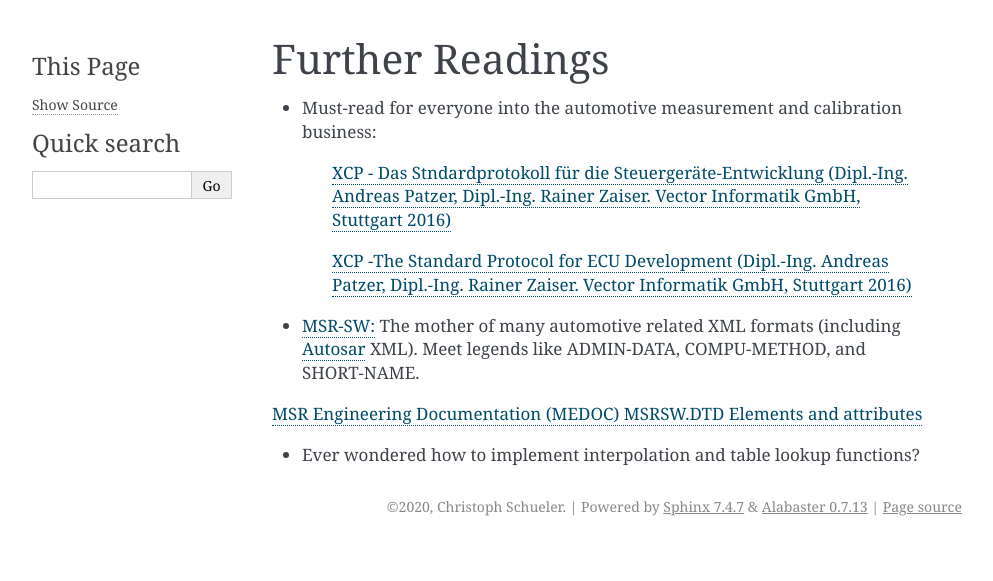
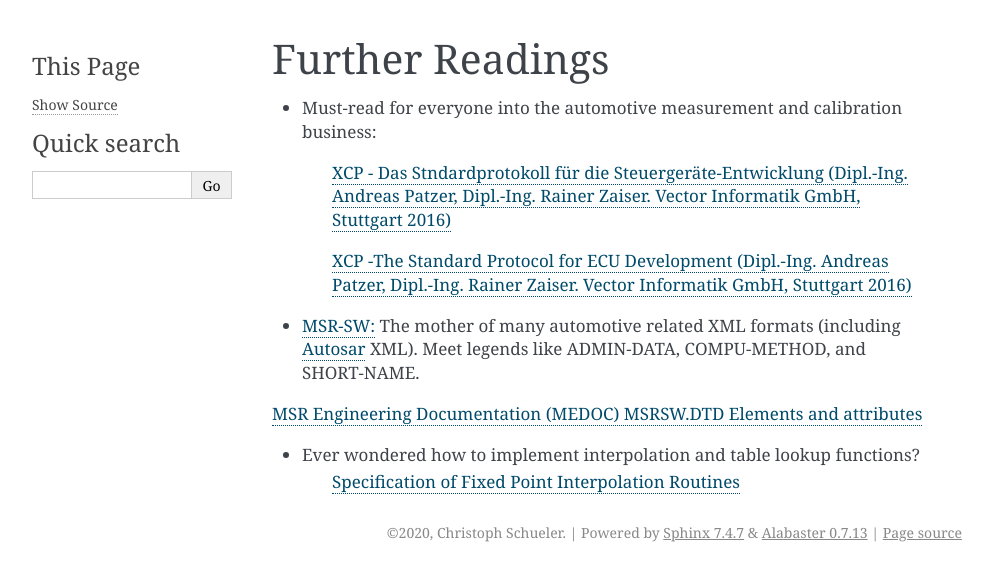
Before and after one commit to christoph2/asamint, a Sphinx documentation site: the page built from docs/further_readings.rst, in a window 1280 px wide. Shown: the top 581 px of the page, without its empty margins (148-1141 px from the left). Built offline with Sphinx 7.4.7, drawn with Linux system fonts in a browser that asks for light colours; pages that are not in the unit, such as notebooks, are missing from menus; the version number is read from the project's files by our own code.

Commit message:
Update docs

```diff
--- a/docs/README.rst
+++ b/docs/README.rst
@@ -9,12 +9,16 @@ ASAM Integration Package
 
 **asamint** (ASAM integration package), as the name implies, integrates several automotive related (ASAM standards)
 
+To put it into another words, **asamint** aims to be a command-line MCS (measurement and calibration system).
+
 The projects in alphabetical order:
 
 These (The projects in question) projects are mainly following an mechanism-not-policy approach, but **asamint** aims to
 add higher layers, which could more or less directly be used to implement common measurement and calibration tasks.
 
- Note: At this stage, the project is highly experimental and hacky, so don't expect stable APIs and tons of features!  Well, it's up to you -- And no, you don't have to contibute code: `criticism, comments, and ideas <https://github.com/christoph2/asamint/issues>`_ are also very welcome.
+ Note: At this stage, the project is highly experimental and hacky, so don't expect stable APIs and tons of features!
+
+ Well, it's up to you -- And no, you don't have to contibute code: `criticism, comments, and ideas <https://github.com/christoph2/asamint/issues>`_ are also very welcome.
 
 And yes, all listed projects are `Raspberry PI <https://raspberrypi.org>`_ tested :smile:
 
--- a/docs/further_readings.rst
+++ b/docs/further_readings.rst
@@ -15,3 +15,4 @@ Further Readings
 `MSR Engineering Documentation (MEDOC) MSRSW.DTD Elements and attributes <http://www.msr-wg.de/medoc/download/msrsw/v110/msrsw_v10/msrsw_v110-eadoc-en/msrsw-eadoc-en.pdf>`_
 
 * Ever wondered how to implement interpolation and table lookup functions?
+    `Specification of Fixed Point Interpolation Routines <https://www.autosar.org/fileadmin/user_upload/standards/classic/4-2/AUTOSAR_SWS_IFXLibrary.pdf>`_
```
